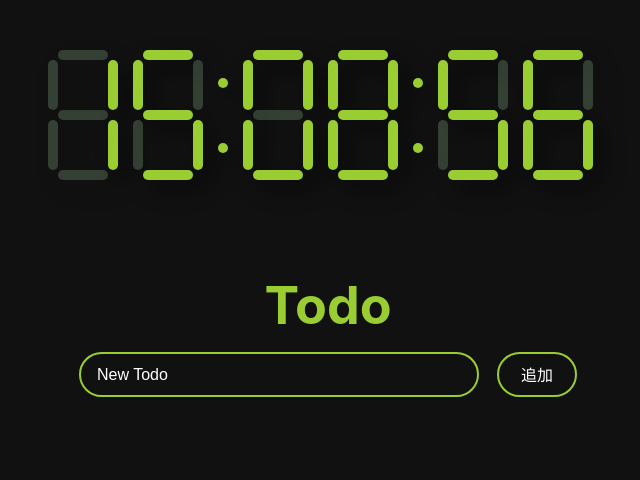
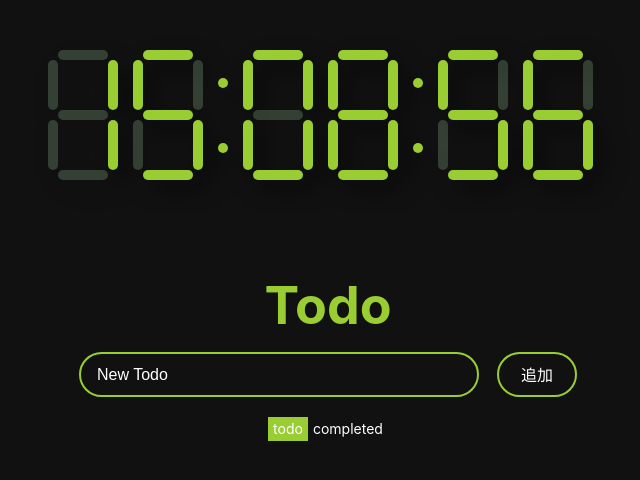
Before and after one commit to MihiroH/todo-app, a Vue app in the folder clock/: page / in a window 1280 px wide. Shown: the top 480 px of the page, without its empty margins (312-952 px from the left). Built offline with nearby package versions, Linux system fonts and the light colour scheme.

Commit message:
Add: todo ステータス管理追加

```diff
--- a/clock/src/components/TheTodo.vue
+++ b/clock/src/components/TheTodo.vue
@@ -14,13 +14,22 @@ div(:class="$style.wrap")
       :class="$style.btn"
       @click="addTodo(text)"
     ) 追加
+  ul(:class="$style.statusList")
+    li(
+      :class="[$style.status, { [$style['is-active']]: status === 'todo' } ]"
+      @click="switchStatus('todo')"
+    ) todo
+    li(
+      :class="[$style.status, { [$style['is-active']]: status === 'completed' } ]"
+      @click="switchStatus('completed')"
+    ) completed
   transition-group(
     tag="ul"
     name="todoItem"
     :class="$style.list"
   )
     TodoItem(
-      v-for="(todo, index) in getTodos"
+      v-for="(todo, index) in getTodosByStatus"
       :key="todo.id"
       :class="$style.listItem"
       :task="todo.todo"
@@ -44,12 +53,13 @@ export default {
   },
   data() {
     return {
-      text: ''
+      text: '',
+      status: 'todo'
     }
   },
   computed: {
     ...mapGetters('todos', [
-      'getTodos'
+      'getTodosByStatus'
     ]),
     todoList() {
       return this.$el.getElementsByClassName(`${this.$style.list}`)[0]
@@ -67,6 +77,7 @@ export default {
   },
   methods: {
     ...mapMutations('todos', [
+      'UPDATE_SELECTED_STATUS',
       'ADD_TODO',
       'REPLACE_TODOS'
     ]),
@@ -76,7 +87,8 @@ export default {
     addTodo(text) {
       const todo = {
         id: getUniqueStr(),
-        todo: text
+        todo: text,
+        status: ''
       }
       this.ADD_TODO(todo)
       this.$el.querySelector(`.${this.$style.input}`).focus()
@@ -144,6 +156,10 @@ export default {
       setTimeout(() => [
         activeEl.$current.focus()
       ], 100)
+    },
+    switchStatus(status) {
+      this.status = status
+      this.UPDATE_SELECTED_STATUS(status)
     },
     handleKeypress() {
       const self = this
@@ -274,6 +290,19 @@ export default {
   width 80px
   &:hover
     cursor pointer
+.statusList
+  text-align center
+  margin 20px 0
+  display flex
+  justify-content center
+  align-items center
+  .status
+    padding 5px
+    background-color transparent
+    color #fff
+    font-size 14px
+    &.is-active
+      background #9acd32
 .list
   margin 50px auto 0
   width 498px
--- a/clock/src/components/TodoItem.vue
+++ b/clock/src/components/TodoItem.vue
@@ -85,6 +85,7 @@ export default {
   },
   methods: {
     ...mapMutations('todos', [
+      'EDIT_TODO',
       'REMOVE_TODO'
     ]),
     edit() {
@@ -100,7 +101,11 @@ export default {
       this.$emit('todo-removed')
     },
     completeTodo() {
-      this.REMOVE_TODO(this.uid)
+      this.EDIT_TODO({
+        id: this.uid,
+        todo: this.task,
+        status: 'completed'
+      })
       this.$emit('todo-removed')
     },
     toggleChecked() {
--- a/clock/src/store/modules/todos.js
+++ b/clock/src/store/modules/todos.js
@@ -2,12 +2,19 @@ import storageAvailable from '@/utils/storageAvailable'
 
 const state = {
   todos: [],
+  selectedStatus: '',
   loading: false
 }
 
 const getters = {
   getTodos: ({ todos }) => {
     return todos
+  },
+  getTodosByStatus: ({ todos, selectedStatus }) => {
+    if (selectedStatus === 'completed') {
+      return todos.filter(todo => todo.status === 'completed')
+    }
+    return todos.filter(todo => todo.status !== 'completed')
   }
 }
 
@@ -38,6 +45,9 @@ const mutations = {
 
     state.todos.splice(prevIndex, 1)
     state.todos.splice(nextIndex, 0, prevTodo)
+  },
+  UPDATE_SELECTED_STATUS(state, payload) {
+    state.selectedStatus = payload
   },
   UPDATE_LOADING_FLG(state, payload) {
     state.loading = payload
```
Also changed, not shown: 1 other file (tests, documents, lock files or other folders).
